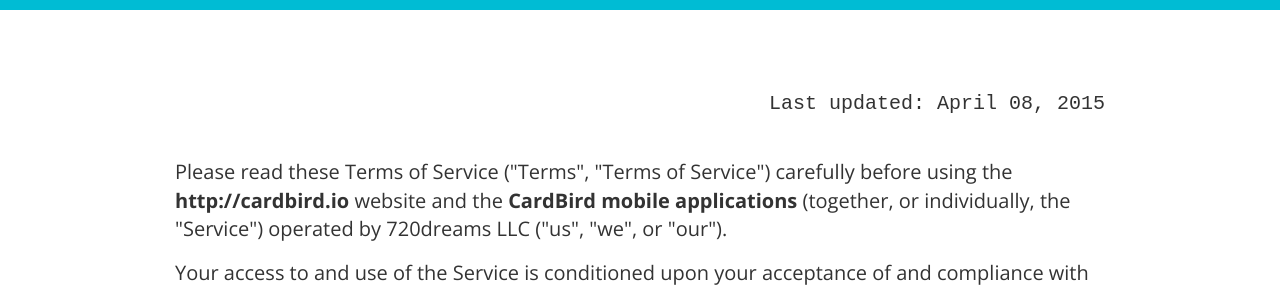
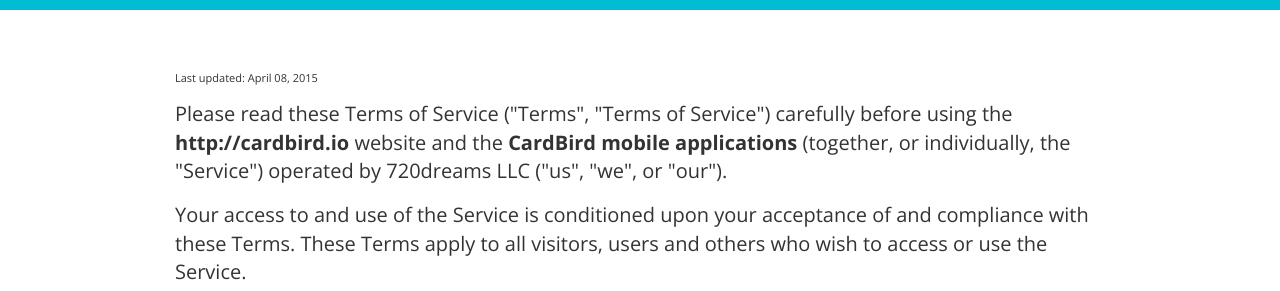
Before and after one commit to 720dreams/cardbird-page, a website: page app/terms_of_service.html in a window 1280 px wide. Shown: the part 164-455 px from the top of the page. Drawn offline with nearby package versions, Linux system fonts and the light colour scheme; files that its build step writes are made by us from their sources.

Commit message:
small text

```diff
--- a/app/styles/main.scss
+++ b/app/styles/main.scss
@@ -10,6 +10,10 @@
 body {
   font-family: 'Open Sans', sans-serif;
   font-size: 20px;
+}
+
+.extra-small {
+  font-size: 11px;
 }
 
 .bg-primary {
--- a/app/terms_of_service.html
+++ b/app/terms_of_service.html
@@ -66,7 +66,7 @@
 
 <div class="container margin-top margin-bottom margin-bottom text-paragraph">
 
-  <pre>Last updated: April 08, 2015</pre>
+  <p class="extra-small">Last updated: April 08, 2015</p>
 
   <p>Please read these Terms of Service ("Terms", "Terms of Service") carefully before using the <strong>http://cardbird.io</strong>
     website and the <strong>CardBird mobile applications</strong> (together, or individually, the "Service") operated by
@@ -214,7 +214,7 @@
     our practices, please contact us via email at contact@cardbird.io.
   </p>
 
-  <pre>720dreams LLC, Mountain View, CA 94041, USA</pre>
+  <p class="extra-small">720dreams LLC, Mountain View, CA 94041, USA</p>
 
 </div>
 
```
Also changed, not shown: app/privacy_policy.html (+2 -2 lines), app/images/apple-touch-icon-precomposed.png, app/images/favicon.png, dist/privacy_policy.html, dist/styles/main.css, dist/terms_of_service.html.
